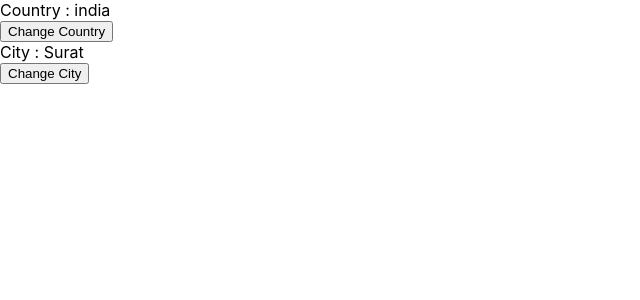
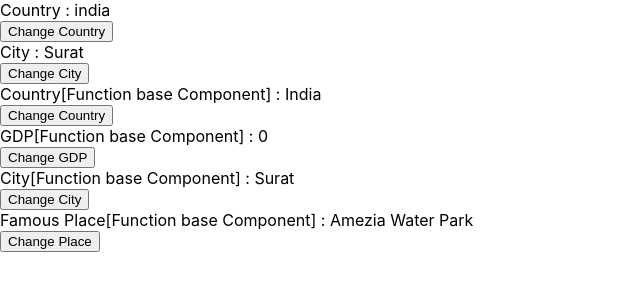
Before and after one commit to krishnakakadiya0/circlet, a React (Create React App) app: page / in a window 1280 px wide. Shown: the top 300 px of the page, without its empty margins (0-640 px from the left). Built offline with nearby package versions, Linux system fonts and the light colour scheme.

Commit message:
rsf and state

```diff
--- a/src/App.js
+++ b/src/App.js
@@ -1,12 +1,16 @@
 import "./App.css";
 import City from "./containers/City/City";
+import CityFun from "./containers/CityFun/CityFun";
 import Country from "./containers/Country/Country";
+import CountryFun from "./containers/CountryFun/CountryFun";
 
 function App() {
   return (
     <>
       <Country />
       <City />
+      <CountryFun />
+      <CityFun />
     </>
   );
 }
--- a/src/containers/City/City.js
+++ b/src/containers/City/City.js
@@ -12,7 +12,7 @@ class City extends Component {
 
     changeCity = () => {
         this.setState({
-            city : "Kerla"
+            city : "Ahemdabad"
         })
     }
 
--- /dev/null
+++ b/src/containers/CityFun/CityFun.js
@@ -0,0 +1,18 @@
+import React, { useState } from 'react';
+
+function CityFun(props) {
+
+    const [city, setCity] = useState('Surat');
+    const [place, setPlace] = useState('Amezia Water Park');
+
+    return (
+        <div>
+            <div>City[Function base Component] : {city}</div>
+            <button onClick={() => setCity('Ahemdabad')}>Change City</button>
+            <div>Famous Place[Function base Component] : {place}</div>
+            <button onClick={() => setPlace('Kakariya lake')}>Change Place</button>
+        </div>
+    );
+}
+
+export default CityFun;
--- /dev/null
+++ b/src/containers/CountryFun/CountryFun.js
@@ -0,0 +1,22 @@
+import React, { useState } from 'react';
+
+function CountryFun(props) {
+
+    const [country, setCountry] = useState('India');
+    const [gdp, setGdp] = useState(0);
+
+    const changeCountry = () => {
+        setCountry('Uk');
+    }
+
+    return (
+        <div>
+            <div>Country[Function base Component] : {country}</div>
+            <button onClick={() => changeCountry()}>Change Country</button>
+            <div>GDP[Function base Component] : {gdp}</div>
+            <button onClick={() => setGdp(5.5)}>Change GDP</button>
+        </div>
+    );
+}
+
+export default CountryFun;
```
